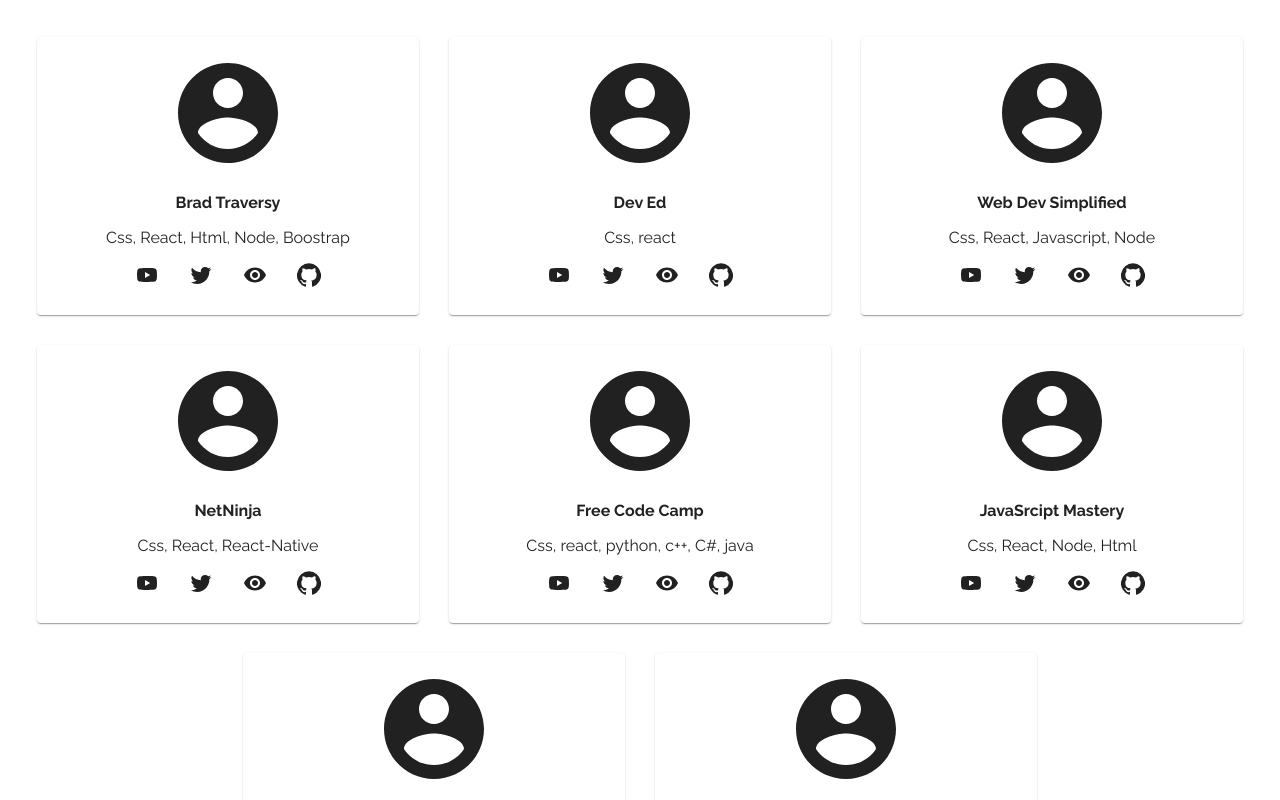
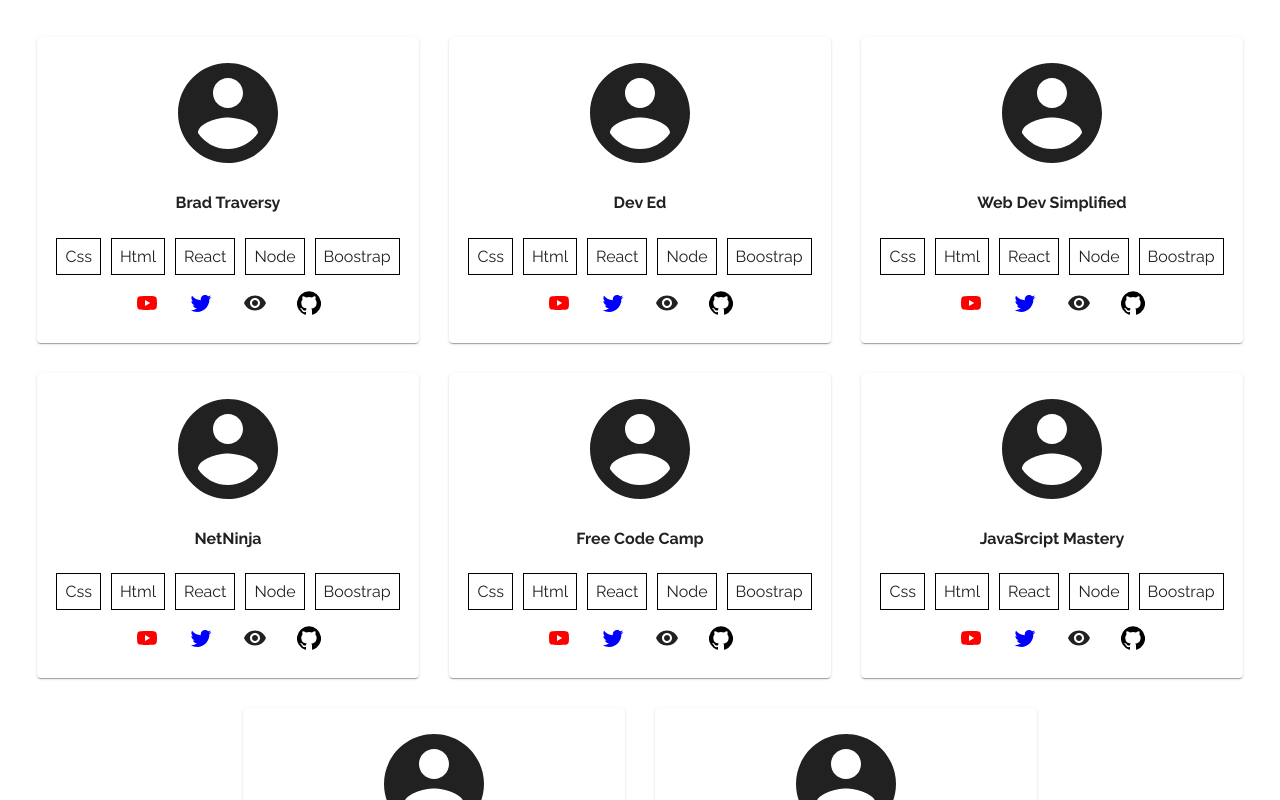
Before and after one commit to mightyFZeus/course-app, a React (Create React App) app: page /profile in a window 1280 px wide. Shown: the top 800 px of the page. Built offline with nearby package versions, Linux system fonts and the light colour scheme.

Commit message:
skills sorted

```diff
--- a/public/index.html
+++ b/public/index.html
@@ -24,7 +24,7 @@
       work correctly both with client-side routing and a non-root public URL.
       Learn how to configure a non-root public URL by running `npm run build`.
     -->
-    <title>React App</title>
+    <title>Course Master</title>
   </head>
   <body>
     <noscript>You need to enable JavaScript to run this app.</noscript>
--- a/src/Profile/Profile.jsx
+++ b/src/Profile/Profile.jsx
@@ -19,7 +19,13 @@
             youtube: 'https://www.youtube.com/c/traversymedia',
             twitter: 'https://www.twitter.com/traversymedia',
             site:'https://traversymedia.com/',
-            language_taught: "Css, React, Html, Node, Boostrap",
+            language_taught: {
+                css:'Css',
+                html:'Html',
+                react:'React',
+                node:'Node',
+                bootstrap:'Boostrap'
+            },
             github:'https://www.github.com/bradtraversy'
 
 
@@ -30,7 +36,13 @@
             youtube: 'https://www.youtube.com/c/deved',
             twitter: 'https://www.twitter.com/deved94',
             site:'https://developedbyed.com/',
-            language_taught: "Css, react",
+            language_taught: {
+                css:'Css',
+                html:'Html',
+                react:'React',
+                node:'Node',
+                bootstrap:'Boostrap'
+            },
             github:'https://www.github.com/developedbyed'
 
 
@@ -42,7 +54,13 @@
             twitter: 'https://www.twitter.com/webdevsimplified',
             site:'',
             udemy:udemy,
-            language_taught: "Css, React, Javascript, Node ",
+            language_taught: {
+                css:'Css',
+                html:'Html',
+                react:'React',
+                node:'Node',
+                bootstrap:'Boostrap'
+            },
             github:'https://www.github.com/webdevsimplified'
 
 
@@ -54,7 +72,13 @@
             twitter: 'https://www.twitter.com/thenetninjauk',
             site:'https://netninja.dev',
 
-            language_taught: "Css, React, React-Native",
+            language_taught: {
+                css:'Css',
+                html:'Html',
+                react:'React',
+                node:'Node',
+                bootstrap:'Boostrap'
+            },
             github:'https://www.github.com/thenetninja'
 
 
@@ -66,7 +90,13 @@
             youtube: 'https://www.youtube.com/channel/UC8butISFwT-Wl7EV0hUK0BQ',
             twitter:'https://www.twitter.com/freecodecamp',
             site:'https://freecodecamp.org',
-            language_taught: "Css, react, python, c++, C#, java",
+            language_taught: {
+                css:'Css',
+                html:'Html',
+                react:'React',
+                node:'Node',
+                bootstrap:'Boostrap'
+            },
             github:'https://github.com/freecodecamp'
 
 
@@ -78,7 +108,13 @@
             youtube:'https://www.youtube.com/channel/UCmXmlB4-HJytD7wek0Uo97A',
             twitter: 'https://twitter.com/JS_Mastery',
             site:' https://bit.ly/MasterJavaScript',
-            language_taught: "Css, React, Node, Html",
+            language_taught: {
+                css:'Css',
+                html:'Html',
+                react:'React',
+                node:'Node',
+                bootstrap:'Boostrap'
+            },
             github:'https://github.com/adrianhajdin'
 
 
@@ -87,7 +123,13 @@
             id: uuid(),
             name: 'Uzoanya Dominic',
             youtube: 'https://www.youtube.com/channel/UC9baFhLF3bCEPSZgje4k99A',
-            language_taught: "Css, react, Html, Node",
+            language_taught: {
+                css:'Css',
+                html:'Html',
+                react:'React',
+                node:'Node',
+                bootstrap:'Boostrap'
+            },
 
 
 
@@ -97,6 +139,11 @@
             name: 'KadetxX',
             github:'https://github.com/kadetXx/',
             site:'https://kadet.dev/',
+            language_taught: {
+
+                react:'React',
+
+            },
 
 
 
@@ -106,6 +153,8 @@
 
 
 ]
+
+
 
 const Profile = () => {
     return (
@@ -130,20 +179,27 @@
                                     <div>
                                         <h4>{tutor.name}</h4>
                                     </div>
+                                    <div  className='language-taught-div' >
+                                { (Object.values(tutor.language_taught).map((value, key)=>
+
+                                            <p className='language-taught' key={key}>{value}</p>
+
+                                     ))}
+                                 </div>
                                      <div>
 
-                                        <p>{tutor.language_taught}</p>
+
                                         <div className='profile-social-img'>
-                                            <a rel="noopener noreferrer"  href={tutor.youtube} target='_blank'>
+                                            <a className='youtube' rel="noopener noreferrer"  href={tutor.youtube} target='_blank'>
                                                 <YouTubeIcon />
                                             </a>
-                                            <a rel="noopener noreferrer"  href={tutor.twitter} target='_blank'>
+                                            <a className='twitter' rel="noopener noreferrer"  href={tutor.twitter} target='_blank'>
                                                 <TwitterIcon />
                                             </a>
                                             <a rel="noopener noreferrer" target='_blank'  href={tutor.site}>
                                              <VisibilityIcon />
                                             </a>
-                                            <a rel="noopener noreferrer"  href={tutor.github} target='_blank'>
+                                            <a className='github' rel="noopener noreferrer"  href={tutor.github} target='_blank'>
                                                 <GitHubIcon />
                                             </a>
                                         </div>
--- a/src/Profile/Styles.css
+++ b/src/Profile/Styles.css
@@ -1,5 +1,15 @@
 a{
     all: unset;
+}
+
+.youtube{
+    color:red
+}
+.twitter{
+        color:blue
+}
+.github{
+    color:black
 }
 
 
@@ -13,3 +23,23 @@
 .profile{
     text-align: center;
 }
+
+.language-taught-div{
+text-align: center;
+gap: 10px;
+flex-wrap: wrap;
+display: flex;
+justify-content: center;
+
+
+}
+
+.language-taught{
+    border: 1px solid black;
+    padding: 8px;
+}
+
+.language-taught:hover{
+
+
+}
```
Also changed, not shown: 1 other file (tests, documents, lock files or other folders).
